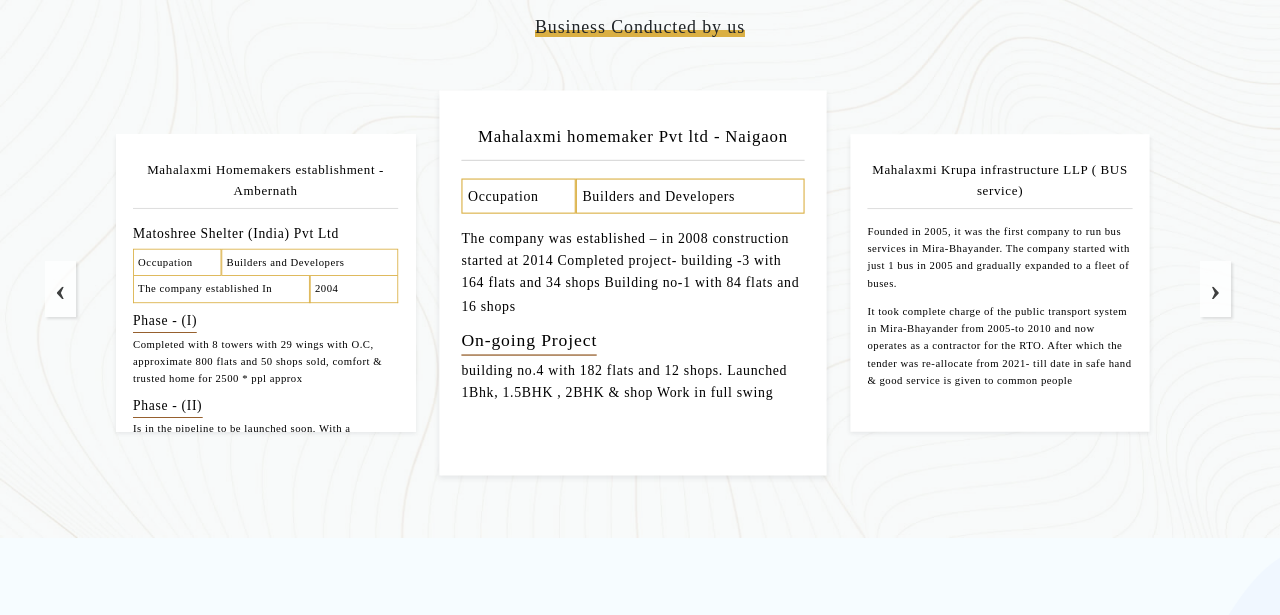
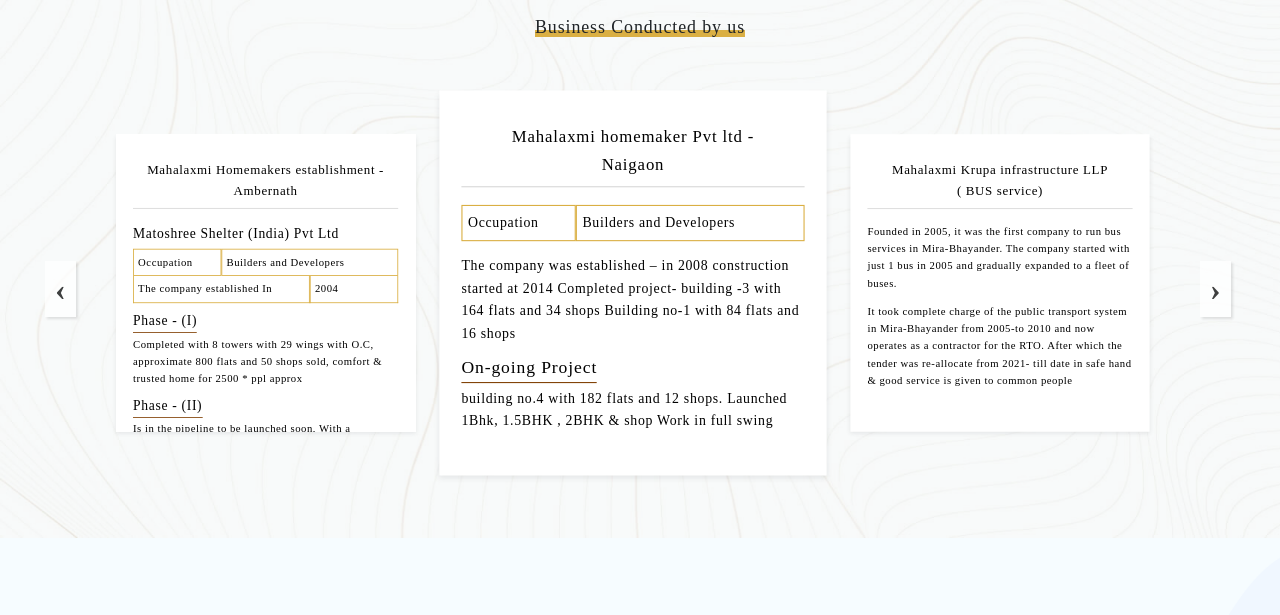
Before and after one commit to DiTechCDM/MahaLaxmi-HomeMakers.github.io, a plain HTML site: page About.html in a window 1280 px wide. Shown: the part 840-1455 px from the top of the page. Drawn offline with nearby package versions, Linux system fonts and the light colour scheme; a web font is replaced by a local one.

Commit message:
About.html

```diff
--- a/About.html
+++ b/About.html
@@ -116,7 +116,7 @@
             </p>
             <div class="center-slider">
                 <div class="business-showcase">
-                    <p class="text-center">Mahalaxmi Homemakers establishment - Ambernath</p>
+                    <p class="text-center">Mahalaxmi Homemakers establishment - <br> Ambernath</p>
                     <p class="headline-occupation">Matoshree Shelter (India) Pvt Ltd </p>
                     <div class="occupation-grid-row">
                         <div>
@@ -144,7 +144,7 @@
                     </p>
                 </div>
                 <div class="business-showcase">
-                    <p class="text-center">Mahalaxmi homemaker Pvt ltd - Naigaon</p>
+                    <p class="text-center">Mahalaxmi homemaker Pvt ltd - <br> Naigaon</p>
                     <div class="occupation-grid-row">
                         <div>
                             <p>Occupation </p>
@@ -163,7 +163,7 @@
                     </p>
                 </div>
                 <div class="business-showcase">
-                    <p class="text-center">Mahalaxmi Krupa infrastructure LLP ( BUS service)</p>
+                    <p class="text-center">Mahalaxmi Krupa infrastructure LLP <br> ( BUS service)</p>
                     <p class="sub-text">
                         Founded in 2005, it was the first company to run bus services in Mira-Bhayander. The company
                         started with just 1 bus in 2005 and gradually expanded to a fleet of buses.
@@ -176,7 +176,7 @@
                     </p>
                 </div>
                 <div class="business-showcase">
-                    <p class="text-center">Mahalaxmi water supply ( Bhayander)</p>
+                    <p class="text-center">Mahalaxmi water supply <br> ( Bhayander)</p>
                     <p class="sub-text">The company started in 1996 as a sole proprietorship firm and have been
                         providing water supply to the people of Mira-Bhayander for more than two decades.
                     </p>
```
